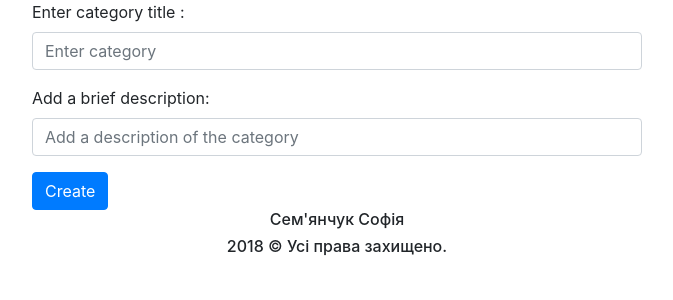
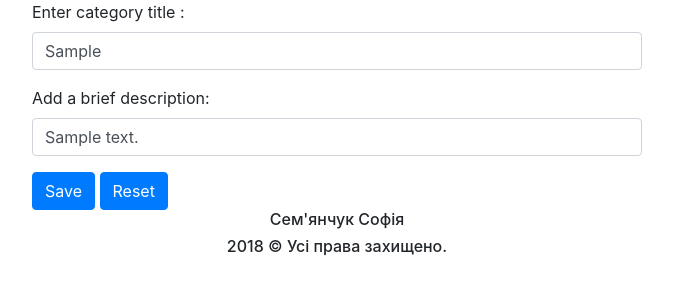
Before and after one commit to sophiesemianchuk/financeManager, a Django app: template costControl/templates/create_category.html in a window 1280 px wide. Shown: the part 56-356 px from the top of the page, without its empty margins (303-976 px from the left). Run offline with Django 3.2, Linux system fonts and the light colour scheme; the template is opened without the code that fills it: values that come from a table or form of the project are taken from there, others are empty; tables that the repository leaves empty hold one stand-in row (values such as "Sample post"); parts of the project's set-up code (start-up, migrations or seed data) failed here and were passed over; some libraries are stand-ins or nearby versions.

Commit message:
Edit category

```diff
--- a/costControl/templates/all_categories.html
+++ b/costControl/templates/all_categories.html
@@ -21,7 +21,7 @@
                 <td>{{category.category}}</td>
                 <td>{{category.description}}</td>
                 <td>
-                    <button type="button" class="btn btn-link btn-outline-info" href="">&#9998;</button>
+                    <a class="btn btn-link btn-outline-info" href="{% url 'edit_category' pk=category.id %}">&#9998;</a>
                     <button type="button" class="btn btn-link btn-outline-info" href="">&#10006;</button>
                 </td>
             </tr>
--- a/costControl/templates/create_category.html
+++ b/costControl/templates/create_category.html
@@ -7,13 +7,15 @@
         {% csrf_token %}
         <div class="form-group">
             <label for="category">Enter category title :</label>
-            <input  type="text" name="category" id="category" maxlength="50" class="form-control" placeholder="Enter category" required>
+            <input  type="text" name="category" id="category" maxlength="50" class="form-control" placeholder="Enter category"
+            value="{{ category.category }}" required>
         </div>
         <div class="form-group">
             <label for="description">Add a brief description:</label>
-            <input  type="text" name="description" id="description" maxlength="300" class="form-control" placeholder="Add a description of the category">
+            <input  type="text" name="description" id="description" maxlength="300" class="form-control" placeholder="Add a description of the category" value="{{ category.description }}">
         </div>
-        <input type="submit" class="btn btn-primary" id="createcategory-btn" value="Create">
+        <input type="submit" class="btn btn-primary" id="createcategory-btn" value="Save">
+        <input type="submit" class="btn btn-primary" id="createcategory-btn" value="Reset">
     </form>
 </div>
 {% endblock %}
--- a/costControl/urls.py
+++ b/costControl/urls.py
@@ -12,6 +12,8 @@ urlpatterns = [
         path('profile/', views.home, name='home'),
         path('create_category/', views.create_category, name='create_category'),
         path('all_categories/', views.all_categories, name='all_categories'),
+        path('all_categories/<int:pk>/edit-category/', views.edit_category, name='edit_category'),
         path('create_transaction/', views.create_transaction, name='create_transaction'),
         path('all_transactions/', views.all_transactions, name='all_transactions'),
+        path('all_transactions/<int:pk>/edit-transaction/', views.edit_transaction, name='edit_transaction'),
 ]
```
Also changed, not shown: costControl/views.py (+31 -1 lines).
